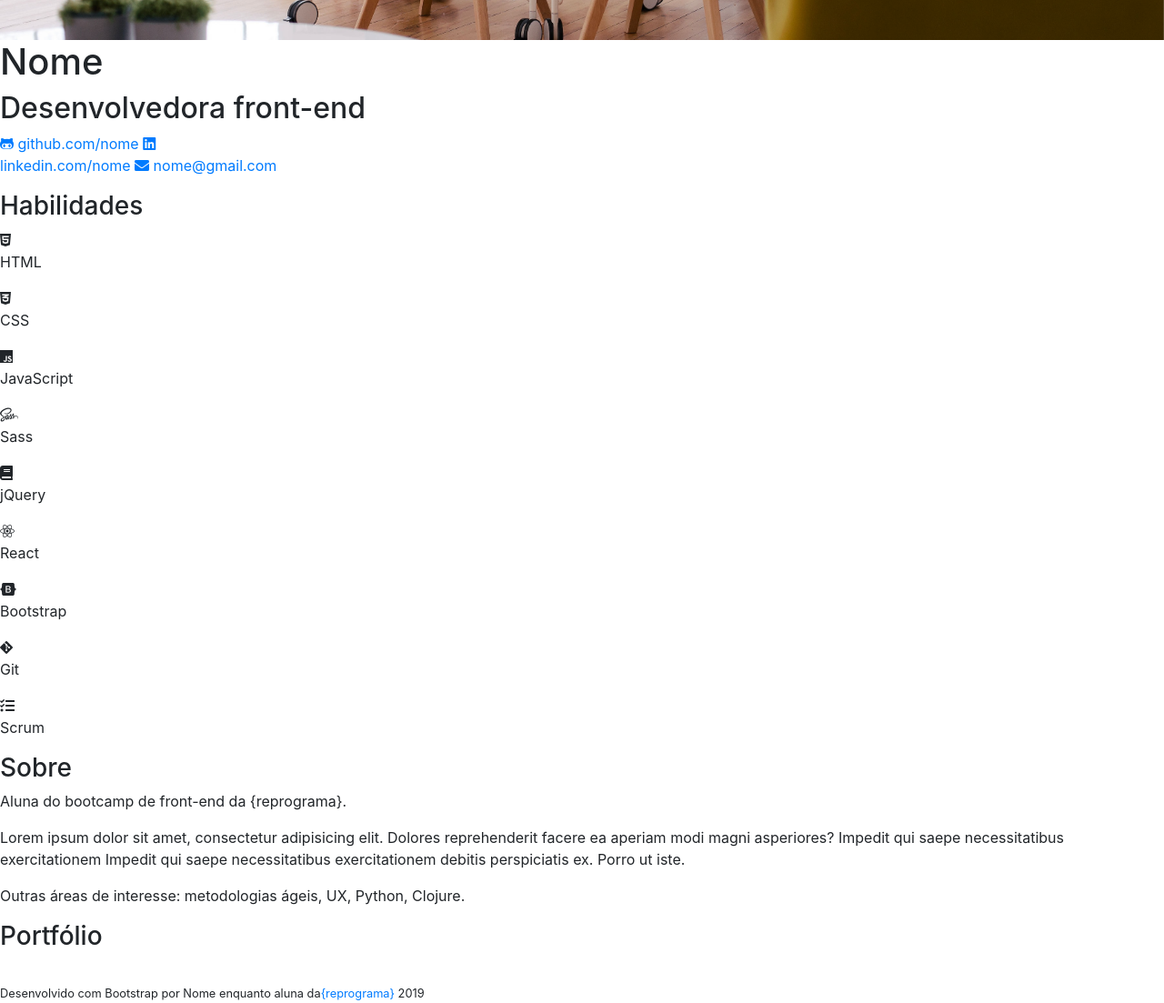
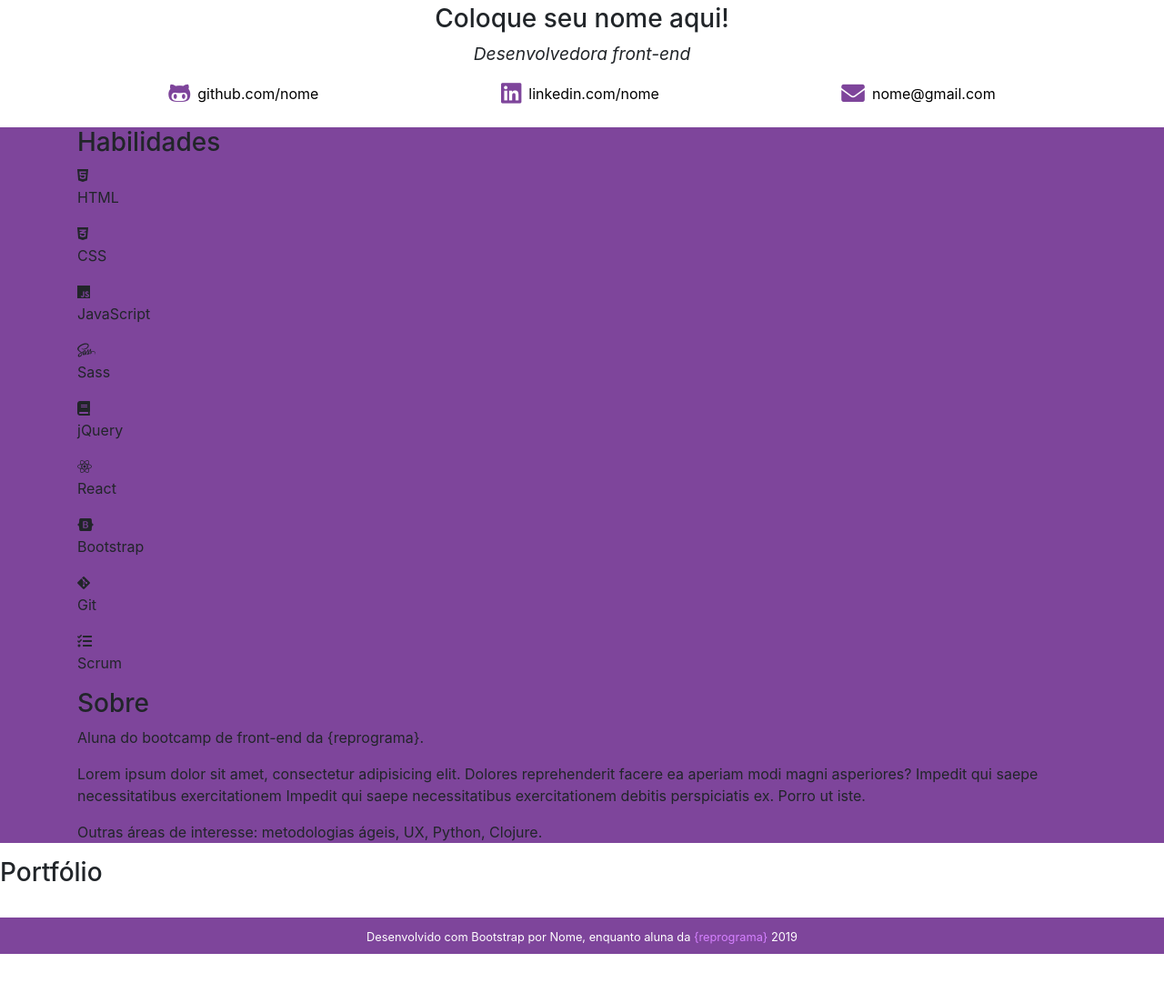
Before and after one commit to raissamartinsmenezes/T8-bootstrap-sass, a plain HTML site: page portfolio-nome/index.html in a window 1280 px wide. Shown: the part 579-1682 px from the top of the page at 91% size. After the commit the page ends 1628 px from the top, so only its background shows below. Drawn offline with Linux system fonts and the light colour scheme.

Commit message:
adiciona redes-sociais e footer

```diff
--- a/portfolio-nome/index.html
+++ b/portfolio-nome/index.html
@@ -16,7 +16,7 @@
 <body>
 
     <!-- nav -->
-    <nav class="navbar navbar-expand-lg navbar-dark align-items-center">
+    <nav class="navbar navbar-expand-lg navbar-dark align-items-center bg-roxo">
         <div class="container">
             <a class="navbar-brand" href="#">
                 <h4 class="font-weight-normal">{re<span class="font-weight-light">programa</span>}</h4>
@@ -73,26 +73,31 @@
         </div>
 
         <!-- contato -->
-        <section>
-            <h1>Nome</h1>
-            <h2>Desenvolvedora front-end</h2>
-            <a href="" target="_blank">
-                <i class="fab fa-github-alt"></i>
+        <section class="redes-sociais">
+            <div class="container text-center my-4">
+                <h3>Coloque seu nome aqui!</h3>
+                <p class="font-italic">Desenvolvedora front-end</p>
+                <div class="d-flex justify-content-around icones">
+                    <a href="" target="_blank" class="d-flex align-items-center">
+                        <i class="fab fa-github-alt mr-2"></i>
                         <span>github.com/nome</span>
                     </a>
-            <a href="" target="_blank">
-                <i class="fab fa-linkedin"></i>
-                <p>linkedin.com/nome</span>
+                    <a href="" target="_blank" class="d-flex align-items-center">
+                        <i class="fab fa-linkedin mr-2"></i>
+                        <span>linkedin.com/nome</span>
                     </a>
-            <a href="" target="_blank">
-                <i class="fas fa-envelope"></i>
+                    <a href="" target="_blank" class="d-flex align-items-center">
+                        <i class="fas fa-envelope mr-2"></i>
                         <span>nome@gmail.com</span>
                     </a>
+                </div>
+            </div>
         </section>
     </header>
 
     <!-- seções - habilidades e sobre -->
-    <section>
+    <section class="bg-roxo">
+        <div class="container">
             <h3>Habilidades</h3>
             <div>
                 <i class="fab fa-html5"></i>
@@ -134,9 +139,12 @@
             <section>
                 <h3>Sobre</h3>
                 <p>Aluna do <span>bootcamp de front-end</span> da {reprograma}.</p>
-            <p>Lorem ipsum dolor sit amet, consectetur adipisicing elit. Dolores reprehenderit facere ea aperiam modi magni asperiores? <span>Impedit qui saepe necessitatibus exercitationem </span> Impedit qui saepe necessitatibus exercitationem debitis perspiciatis ex. Porro ut iste.</p>
+                <p>Lorem ipsum dolor sit amet, consectetur adipisicing elit. Dolores reprehenderit facere ea aperiam modi magni
+                    asperiores? <span>Impedit qui saepe necessitatibus exercitationem </span> Impedit qui saepe necessitatibus
+                    exercitationem debitis perspiciatis ex. Porro ut iste.</p>
                 <p>Outras áreas de interesse: <span>metodologias ágeis, UX, Python, Clojure</span>.</p>
             </section>
+        </div>
     </section>
 
     <!-- cards - meus projetos -->
@@ -150,9 +158,9 @@
     </section>
 
     <!-- footer -->
-    <footer>
-    <small>Desenvolvido com Bootstrap por Nome enquanto aluna da<span><a href="http://reprograma.com.br/index.html"
-        target="_blank">{reprograma}</a></span> 2019</small>
+    <footer class="bg-roxo text-white text-center rodape py-2">
+    <small>Desenvolvido com Bootstrap por Nome, enquanto aluna da<span><a href="http://reprograma.com.br/index.html"
+        target="_blank"> {reprograma}</a></span> 2019</small>
     </footer>
 
     <!-- adicionar jQuery aqui! -->
--- a/portfolio-nome/styles/style.css
+++ b/portfolio-nome/styles/style.css
@@ -1,14 +1,42 @@
-a:hover {
-    font-weight: 600;
-    color: white;
+a {
+    text-decoration: none;
+    color: black;
 }
 
-nav {
+a:hover {
+    color: #DEBBDD;
+    font-weight: 500;
+    text-decoration: none;
+}
+
+/* nav {
     background-color: #7E459B;
+} */
+
+.icones a:hover {
+    color: #7E459B;
+    text-decoration: none;
+}
+
+.icones i {
+    font-size: 1.6rem;
+    color: #7E459B;
 }
 
 .imagem-carousel {
     object-fit: cover;
     object-position: 0 35%;
-    height: 70vh;
+    height: 62vh;
 }
+
+.redes-sociais p {
+    font-size: 1.2rem;
+}
+
+.bg-roxo {
+    background-color: #7E459B;
+}
+
+.rodape a {
+    color: rgb(213, 129, 255);
+}
```
Lines whose indentation alone changed are shown as unchanged.
